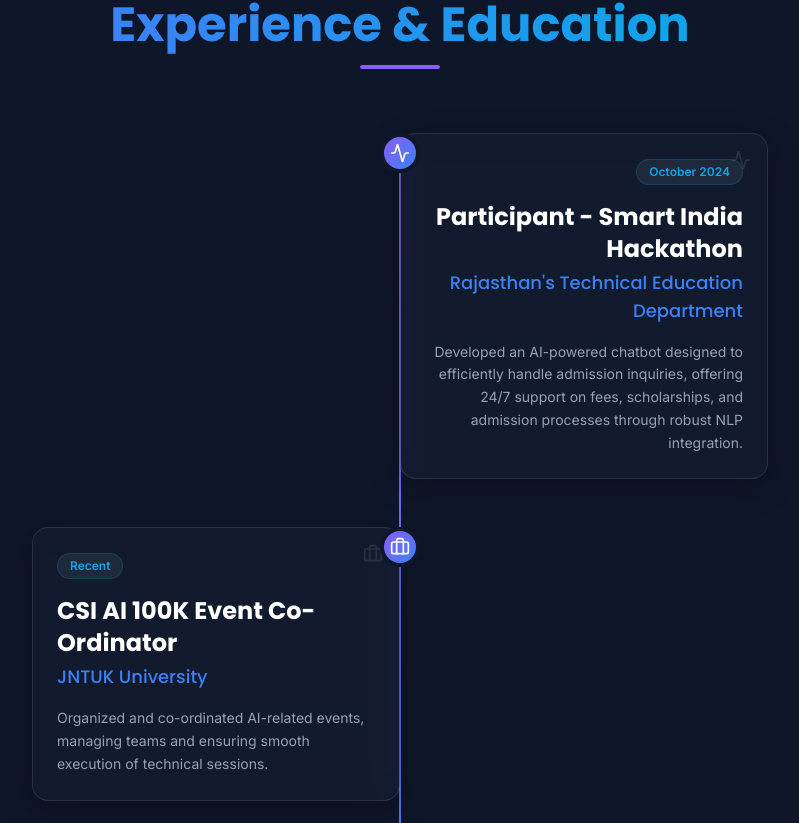
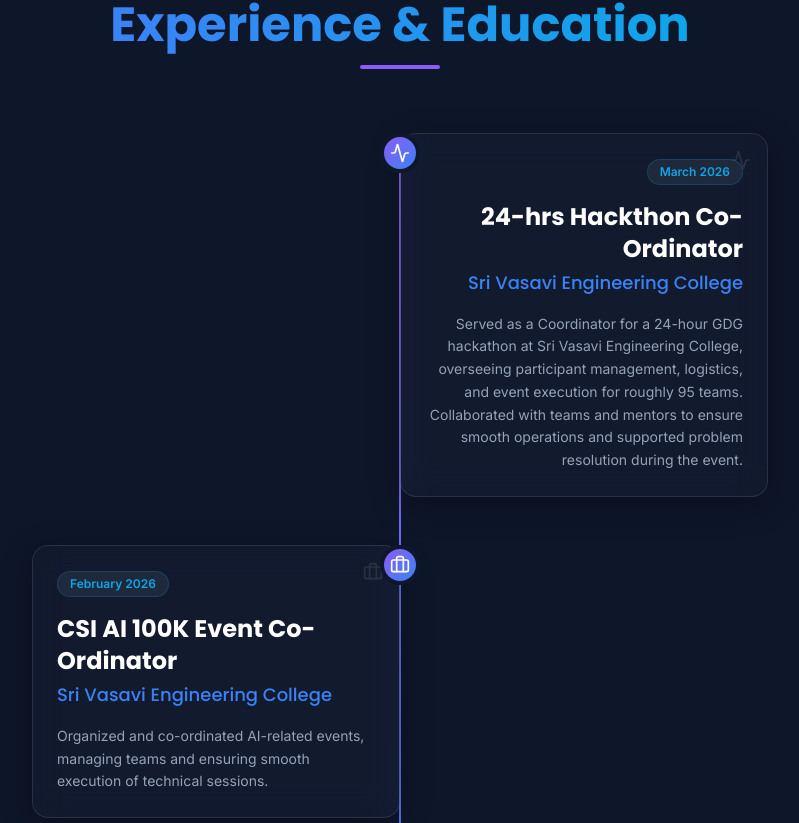
Before and after one commit to 23a81a43a7/portfolio-, a React (Vite) app: page / in a window 1280 px wide. Shown: the part 3377-4200 px from the top of the page, without its empty margins (240-1039 px from the left). Built offline with nearby package versions, Linux system fonts and the light colour scheme.

Commit message:
Update hackathon experience details

```diff
--- a/src/components/Experience.jsx
+++ b/src/components/Experience.jsx
@@ -4,17 +4,18 @@ import { Briefcase, GraduationCap, Award, Activity } from 'lucide-react';
 const timelineData = [
   {
     type: "activities",
-    title: "Participant - Smart India Hackathon",
-    organization: "Rajasthan's Technical Education Department",
-    date: "October 2024",
-    description: "Developed an AI-powered chatbot designed to efficiently handle admission inquiries, offering 24/7 support on fees, scholarships, and admission processes through robust NLP integration.",
+    title: "24-hrs Hackthon Co-Ordinator",
+    organization: "Sri Vasavi Engineering College",
+    date: "March 2026",
+    description: "Served as a Coordinator for a 24-hour GDG hackathon at Sri Vasavi Engineering College, overseeing participant management, logistics, and event execution for roughly 95 teams. Collaborated with teams and mentors to ensure smooth operations and supported problem resolution during the event.",
+
     icon: <Activity size={20} />
   },
   {
     type: "activities",
     title: "CSI AI 100K Event Co-Ordinator",
-    organization: "JNTUK University",
-    date: "Recent",
+    organization: "Sri Vasavi Engineering College",
+    date: "February 2026",
     description: "Organized and co-ordinated AI-related events, managing teams and ensuring smooth execution of technical sessions.",
     icon: <Briefcase size={20} />
   },
@@ -29,9 +30,9 @@ const timelineData = [
   {
     type: "education",
     title: "Bachelor's Degree in CSE (AI)",
-    organization: "JNTUK University, Kakinada",
+    organization: "Sri Vasavi Engineering College, Tadepalligude",
     date: "2023 - 2027",
-    description: "Currently in 5th Semester. Achieved 74.81% aggregate. Focusing on core Computer Science and Artificial Intelligence concepts.",
+    description: "Currently in 6th Semester. Achieved 74.81% aggregate. Focusing on core Computer Science and Artificial Intelligence concepts.",
     icon: <GraduationCap size={20} />
   },
   {
@@ -81,8 +82,7 @@ const Experience = () => {
                 whileInView={{ opacity: 1, y: 0 }}
                 viewport={{ once: true, margin: "-100px" }}
                 transition={{ duration: 0.6 }}
-                className={`relative flex flex-col md:flex-row gap-8 items-start ${
-                  idx % 2 === 0 ? "md:flex-row-reverse" : ""
+                className={`relative flex flex-col md:flex-row gap-8 items-start ${idx % 2 === 0 ? "md:flex-row-reverse" : ""
                   }`}
               >
                 {/* Timeline Node - visible on all screens */}
```
Lines whose indentation alone changed are shown as unchanged.
